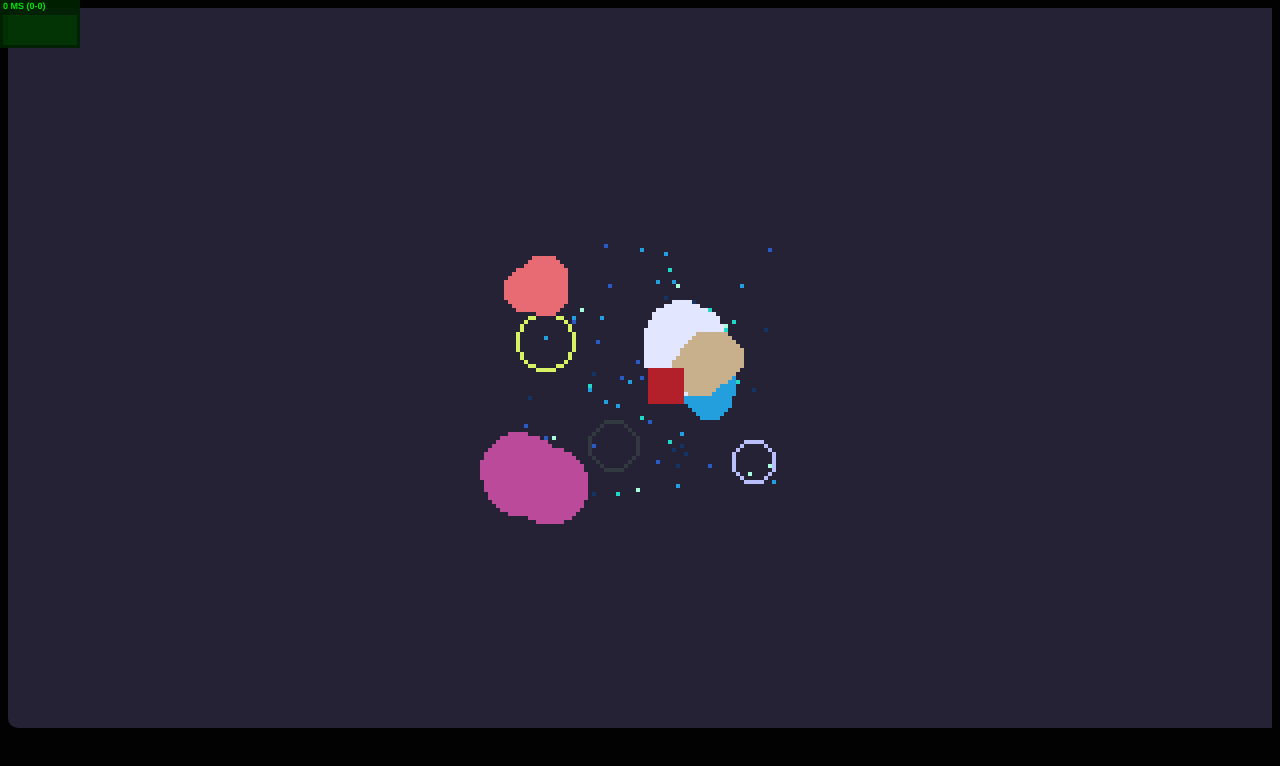
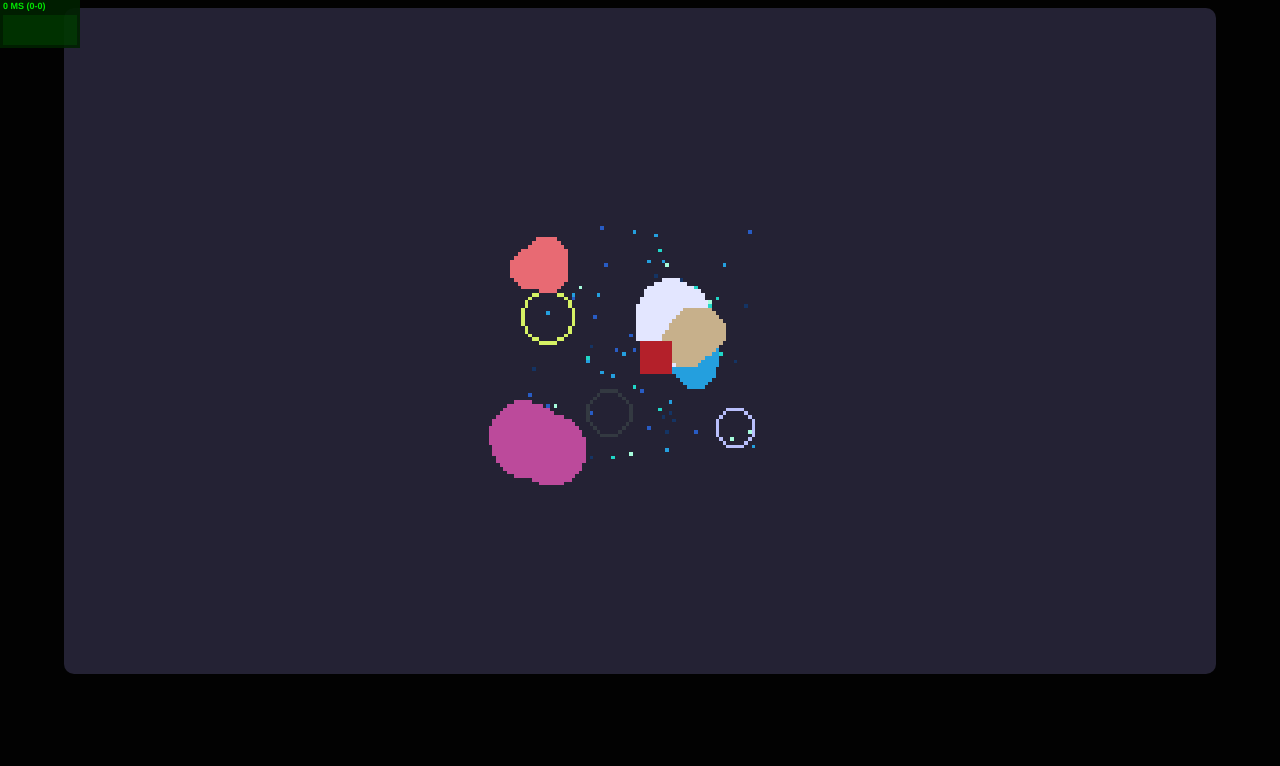
Before and after one commit to Rybar/9007199254740991, a plain HTML site: page index.html in a window 1280 px wide. Drawn offline with Linux system fonts and the light colour scheme.

Commit message:
worldgen fixed

```diff
--- a/js/main.js
+++ b/js/main.js
@@ -35,7 +35,7 @@ init=()=>{
 }
 
 generateChunk=(coords)=>{
-  lcg.setSeed(coords[0] * 314159 + coords[1] * 314159);
+  lcg.setSeed(Math.abs(coords[0] * 314159 + coords[1] * 314159));
 
   let i = 80,
   x = coords[0] * chunkWidth * 2,
@@ -45,6 +45,8 @@ generateChunk=(coords)=>{
   top = y - chunkWidth,
   bottom = y + chunkWidth;
   console.log(left,right,top,bottom);
+
+
 
   while(--i){
     blocks.push(
--- a/style.css
+++ b/style.css
@@ -9,8 +9,8 @@ html,body{
   display: block;
   /*position: fixed;*/
 
-  width: 1280px;
-  height: 720px;
+  width: 90vw;
+  height: 52vw;
   margin:	0 auto;
 	padding: 10px
   border:1px solid #123;
```
